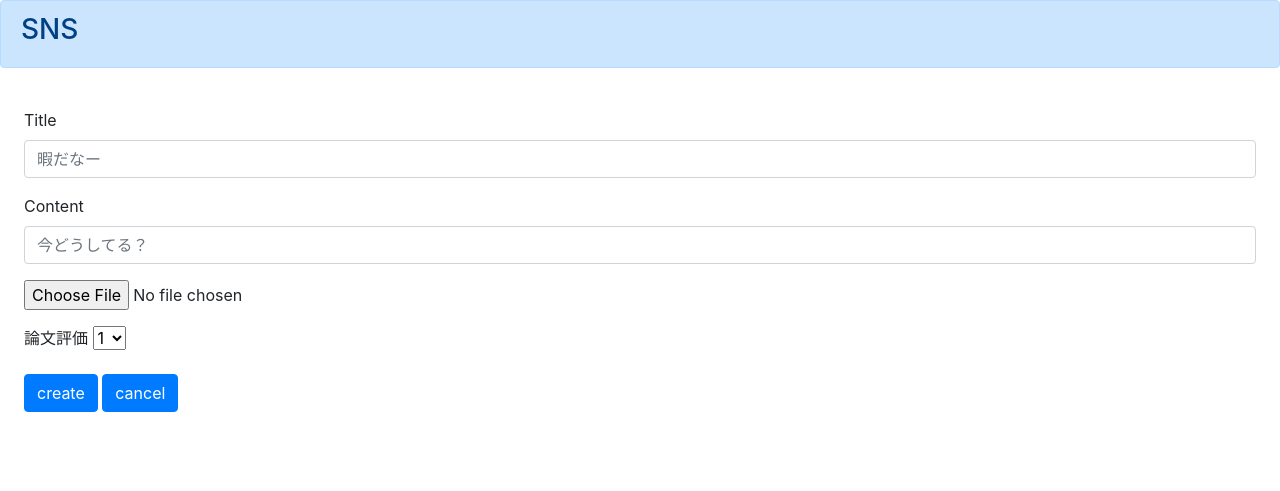
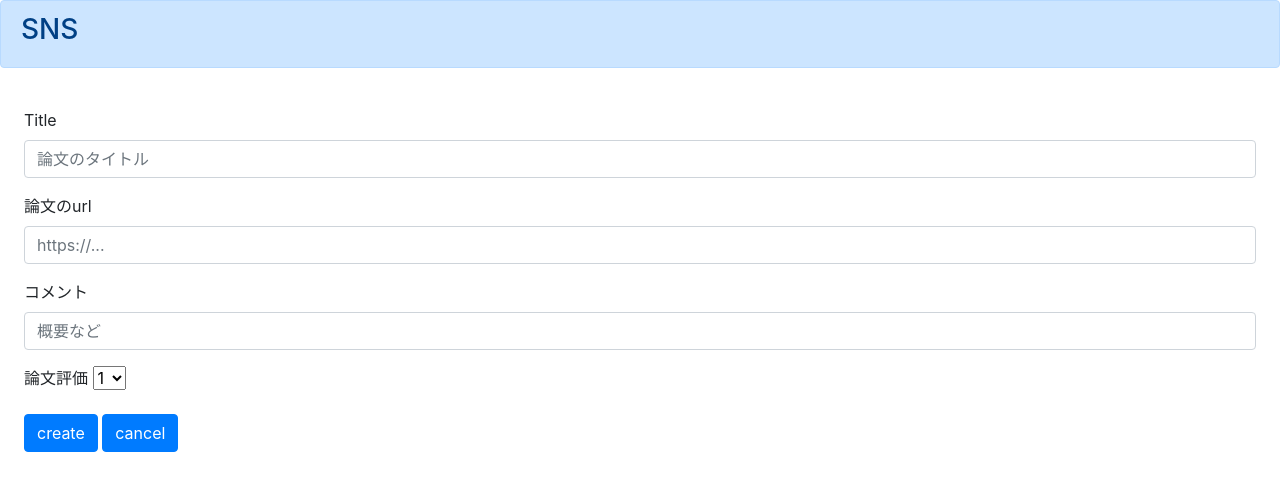
Before and after one commit to team-digicon-N/dissertation_shared_sns2, a Django app: page /create/ in a window 1280 px wide. Shown: the top 491 px of the page. Run offline with Django 3.2, Linux system fonts and the light colour scheme; a user stored in the database is signed in.

```diff
--- a/boardapp/models.py
+++ b/boardapp/models.py
@@ -9,11 +9,11 @@ class BoardModel(models.Model):
     title = models.CharField(max_length=100)
     content = models.TextField()
     author = models.CharField(max_length=50)
-    sns_image = models.ImageField(upload_to='',null=True, blank=True, default=0)
     good = models.IntegerField(null=True, blank=True, default=0)
     readtext = models.TextField(null=True, blank=True, default='initial')
     pub_date = models.DateTimeField(default=timezone.now)
     star_rate = models.IntegerField(null=True, blank=True, default=0, validators=[MinValueValidator(1), MaxValueValidator(5)])
+    article_urls = models.URLField(max_length=200)
 
     def __str__(self):
         return self.title
--- a/boardapp/views.py
+++ b/boardapp/views.py
@@ -75,7 +75,7 @@ def goodfunc(request, pk):
 class BoardCreate(CreateView):
 	template_name = 'create.html'
 	model = BoardModel
-	fields = ('user_id', 'title', 'content', 'author', 'sns_image', 'star_rate')
+	fields = ('user_id', 'title', 'content', 'author',  'star_rate')
 	success_url = reverse_lazy('list')
 
 class ProfileCreate(CreateView):
@@ -105,7 +105,7 @@ class BoardDelete(DeleteView):
 class BoardUpdate(UpdateView):
     template_name = 'update.html'
     model = BoardModel
-    fields = ('title', 'content', 'author', 'sns_image')
+    fields = ('title', 'content', 'author')
     success_url = reverse_lazy('list')
 
 def followfunc(request, user_id):
--- a/templates/create.html
+++ b/templates/create.html
@@ -15,15 +15,18 @@
 <form class="deopdown-menu p-4 " method="POST" enctype="multipart/form-data">{% csrf_token %}
     <div class="mb-3">
         <label for="exampleInputTitle" class="form-label">Title</label>
-        <input type="text" name="title" class="form-control" id="exampleInputTitle" placeholder="暇だなー">
+        <input type="text" name="title" class="form-control" id="exampleInputTitle" placeholder="論文のタイトル">
     </div>
     <div class="mb-3">
-        <label for="exampleInputcontent" class="form-label">Content</label>
-        <input type="text" name="content" class="form-control" id="exampleInputcontent" placeholder="今どうしてる？">
+        <label  for="exampleInputURL" class="form-label">論文のurl</label>
+        <input type="url" name="article_urls" class="form-control"  id="exampleInputURL" placeholder="https://...">
     </div>
-    <p><input type="file" name="sns_image"></p>
     <div class="mb-3">
-        <label for="exampleInputrating" class="form-label">論文評価</label>
+        <label for="exampleInputcontent" class="form-label">コメント</label>
+        <input type="text" name="content" class="form-control" id="exampleInputcontent" placeholder="概要など">
+    </div>
+    <div class="mb-3">
+        <label  class="form-label">論文評価</label>
         <select name="star_rate">
             <option value="1">1</option>
             <option value="2">2</option>
--- a/templates/detail.html
+++ b/templates/detail.html
@@ -17,10 +17,9 @@
     </form>
     <div class="alert alert-success" role="alert">
         <p>投稿者: {{ object.author }}</p>
-        <p>タイトル: {{ object.title }}</p>
+        <p>タイトル：<a href="https://github.com/team-digicon-N/dissertation_shared_sns2">{{ object.title }}</a></p>
         <p>{{ object.pub_date|date:"Y-m-j H:i:s" }}</p>
         <p> {{ object.content }}</p>
-        <p><img src="{{ object.sns_image.url }}" width=300></p>
         <a href="{% url 'good' object.pk %}" class="btn btn-primary active" role="button" aria-pressed="true">いいねする</a>
     </div>
 </div>
--- a/templates/list.html
+++ b/templates/list.html
@@ -36,12 +36,13 @@
         <img src="{{i.header_image.url}}" class="user-icon" >
         {% endif %}
         {% endfor %}
-        <p>タイトル：<a href="{% url 'detail' item.pk %}">{{ item.title }}</a></p>
+        <p>タイトル：<a href={{item.article_urls}}>{{item.article_urls}}</a></p>
         <p>投稿者：{{ item.author }}</p>
         <p>{{ item.pub_date|date:"Y-m-j H:i:s" }}</p>
         <p><span class="star5_rating" data-rate={{item.star_rate}}></span></p>
         <a href="{% url 'good' item.pk %}" class="btn btn-primary"  tabindex="-1" role="button" aria-disabled="true">いいね{{item.good}}</a>
         <a href="{% url 'profile' item.user_id %}" class="btn btn-primary active" role="button" aria-pressed="true">投稿者のProfileへ</a>
+        <a href="{% url 'detail' item.pk %}" class="btn btn-primary active" role="button" aria-pressed="true">詳細</a>
         {% if item.author  == user.username %}
            <a href="{% url 'delete' item.pk %}" class="btn btn-primary"  tabindex="-1" role="button" aria-disabled="true">削除</a>
            <a href="{% url 'update' item.pk %}" class="btn btn-primary"  tabindex="-1" role="button" aria-disabled="true">編集</a>
--- a/templates/update.html
+++ b/templates/update.html
@@ -13,7 +13,6 @@
 <form method="POST" enctype="multipart/form-data">{% csrf_token %}
 <p>title:<input type="text" name="title"></p>
 <p>content:<input type="text" name="content"></p>
-<p><input type="file" name="sns_image"></p>
 <input type="hidden" name="author" value="{{ user.username }}">
 
 <input type="submit" value="create">
```
Also changed, not shown: boardapp/migrations/0010_remove_boardmodel_sns_image.py (added), boardapp/migrations/0011_boardmodel_article_urls.py (added), boardapp/migrations/0012_alter_boardmodel_article_urls.py (added), boardapp/migrations/0013_alter_boardmodel_article_urls.py (added), boardapp/migrations/0014_alter_boardmodel_article_urls.py (added), boardapp/migrations/0015_alter_boardmodel_article_urls.py (added), boardapp/migrations/0016_alter_boardmodel_article_urls.py (added), boardapp/migrations/0017_alter_boardmodel_article_urls.py (added).
